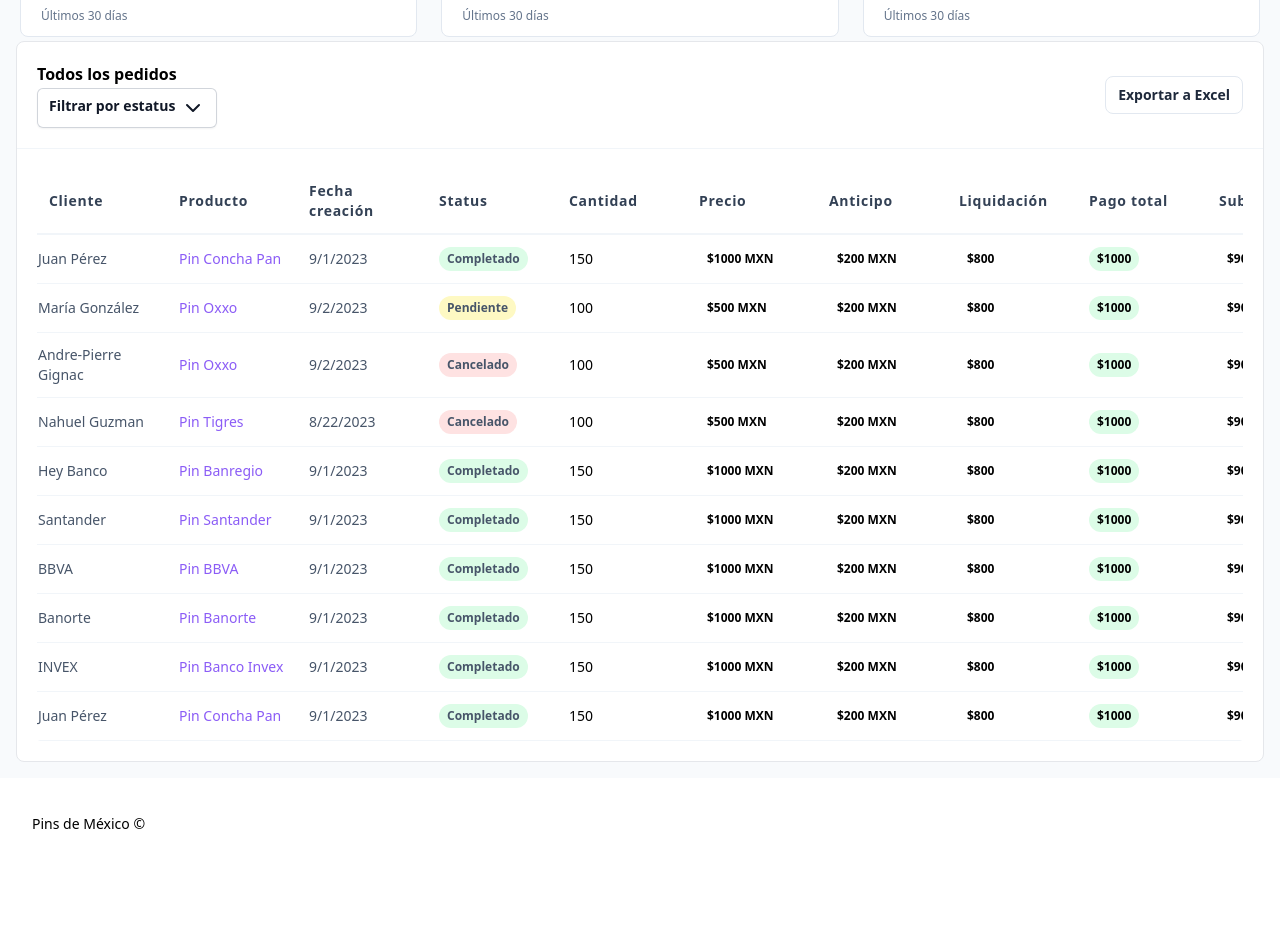
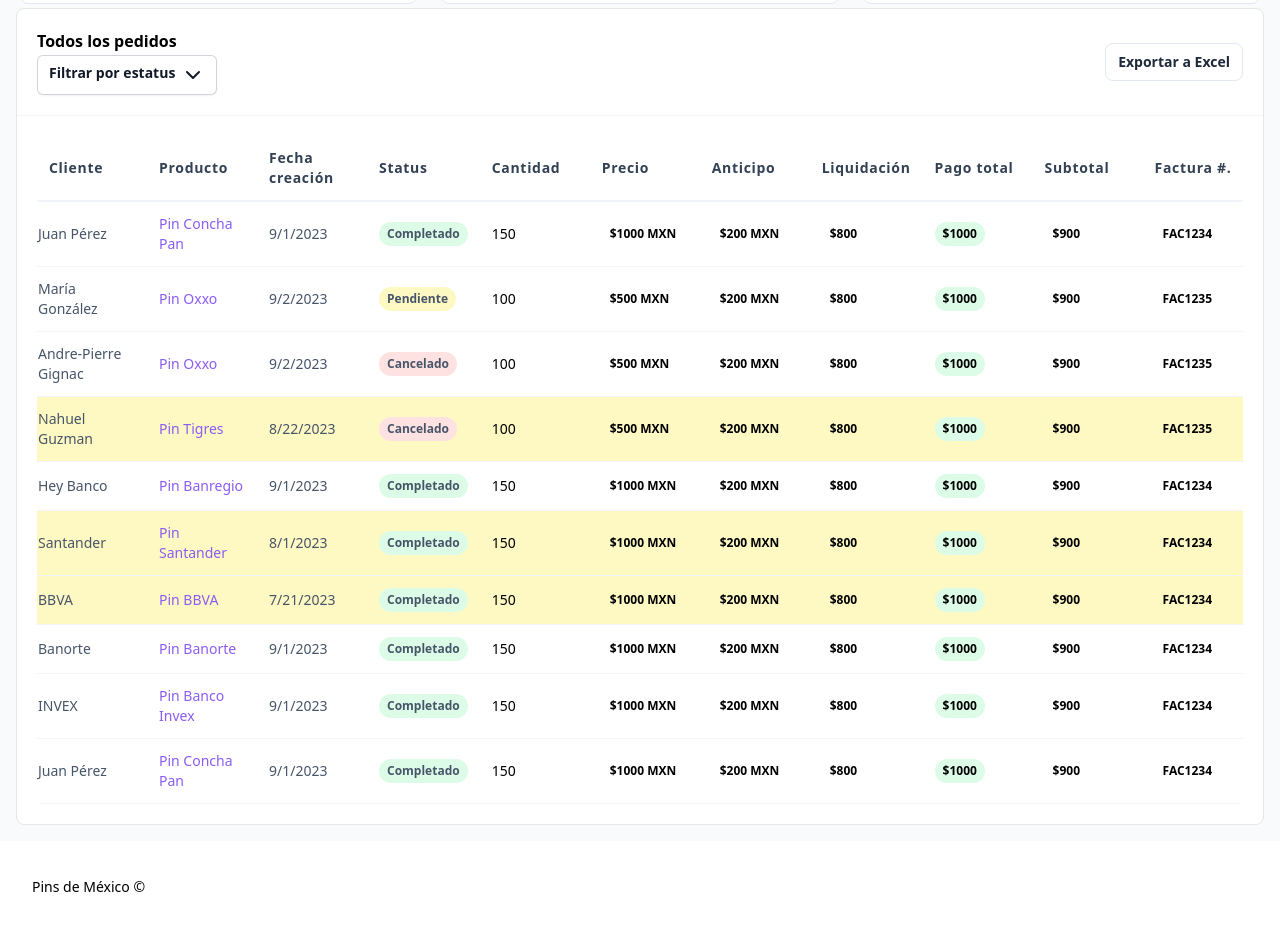
Before and after one commit to dbrab/pins-backup, an Angular app: page /home in a window 1280 px wide. Shown: the part 480-1410 px from the top of the page. Before the commit the page ends 1350 px from the top, so only its background shows below. Built offline with nearby package versions, Linux system fonts and the light colour scheme.

Commit message:
fix overdue calculation

```diff
--- a/src/app/components/home/home.component.html
+++ b/src/app/components/home/home.component.html
@@ -18,7 +18,6 @@
 
         </div> -->
       </div>
-      <hr class="mt-6 lg:mt-8" />
     </div>
     <!-- END Page Heading -->
 
--- a/src/app/components/navbar/navbar.component.html
+++ b/src/app/components/navbar/navbar.component.html
@@ -6,9 +6,9 @@
         <!-- Left Section -->
         <div class="flex items-center space-x-2 lg:space-x-6">
           <!-- Logo -->
-          <a href="javascript:void(0)"
+          <a [routerLink]="['/home']"
             class="group inline-flex items-center space-x-1.5 text-lg font-bold tracking-wide text-slate-900 hover:text-slate-600">
-            <a href="#" class="flex items-center py-2 px-2">
+            <a [routerLink]="['/home']"class="flex items-center py-2 px-2">
               <img src="/assets/images/pins-logo.svg" class="h-12 w-12 mr-2" alt="Logo" />
             </a>
             <span>Pins de México</span>
@@ -17,16 +17,12 @@
 
           <!-- Desktop Navigation -->
           <nav class="hidden items-center gap-1.5 lg:flex">
-            <a [routerLink]="['/home']"
-              class="group flex items-center space-x-2 rounded-lg bg-violet-50 px-2.5 py-1.5 text-sm font-medium text-violet-600">
-              <span>Home</span>
-            </a>
             <a [routerLink]="['/orders']"
               class="group flex items-center space-x-2 rounded-lg bg-violet-50 px-2.5 py-1.5 text-sm font-medium text-violet-600">
               <span>Pedidos</span>
             </a>
             <div
-              class="group-flex items-center justify-center space-x-2 rounded-lg   border border-violet-700 bg-violet-700 px-3 py-2 text-sm font-semibold leading-5 text-white hover:border-violet-600 hover:bg-violet-600 hover:text-white focus:ring focus:ring-violet-400 focus:ring-opacity-50 active:border-violet-700 active:bg-violet-700">
+              class="group-flex items-center justify-center space-x-2 rounded-lg  border border-violet-700 bg-violet-700 px-3 py-2 text-sm font-semibold leading-5 text-white hover:border-violet-600 hover:bg-violet-600 hover:text-white focus:ring focus:ring-violet-400 focus:ring-opacity-50 active:border-violet-700 active:bg-violet-700">
               <span>Nuevo pedido</span>
             </div>
           </nav>
--- a/src/app/components/orders-grid/orders-grid.component.html
+++ b/src/app/components/orders-grid/orders-grid.component.html
@@ -22,11 +22,11 @@
           class="absolute right-0 z-10 mt-2 w-56 origin-top-right rounded-md bg-white shadow-lg ring-1 ring-black ring-opacity-5 focus:outline-none"
           role="menu" aria-orientation="vertical" aria-labelledby="menu-button" tabindex="-1">
           <div class="py-1" role="none">
-            <a class="text-gray-700 block px-4 py-2 text-sm" role="menuitem" tabindex="-1"
+            <a (click)="onclickStatus('Completado')" class="text-gray-700 block px-4 py-2 text-sm" role="menuitem" tabindex="-1"
               id="menu-item-0">Completado</a>
-            <a class="text-gray-700 block px-4 py-2 text-sm" role="menuitem" tabindex="-1"
+            <a (click)="onclickStatus('Pendiente')" class="text-gray-700 block px-4 py-2 text-sm" role="menuitem" tabindex="-1"
               id="menu-item-0">Pendiente</a>
-            <a class="text-gray-700 block px-4 py-2 text-sm" role="menuitem" tabindex="-1"
+            <a (click)="onclickStatus('Cancelado')" class="text-gray-700 block px-4 py-2 text-sm" role="menuitem" tabindex="-1"
               id="menu-item-0">Cancelado</a>
           </div>
         </div>
@@ -45,7 +45,7 @@
         <thead>
           <tr class="border-b-2 border-slate-100">
             <ng-container *ngFor="let colName of columnsNames">
-              <th class="min-w-[130px] py-3 px-3 text-left text-sm font-semibold tracking-wider text-slate-700">
+              <th class="min-w-[110px] py-3 px-3 text-left text-sm font-semibold tracking-wider text-slate-700">
                 {{ colName }}
               </th>
             </ng-container>
@@ -53,7 +53,7 @@
         </thead>
         <tbody>
           <ng-container *ngFor="let order of orders">
-            <tr class="border-b border-slate-100" [ngClass]="{'bg-yellow-400': order.isOverdue}">
+            <tr class="border-b border-slate-100" [ngClass]="{'bg-yellow-100': order.isOverdue}">
               <td class="py-3 pr-3 text-left text-slate-600">
                 {{order.nombreCliente}}
               </td>
--- a/src/app/components/orders-grid/orders-grid.component.ts
+++ b/src/app/components/orders-grid/orders-grid.component.ts
@@ -4,19 +4,32 @@
 @Component({
   selector: 'app-orders-grid',
   templateUrl: './orders-grid.component.html',
-  styleUrls: ['./orders-grid.component.css']
+  styleUrls: ['./orders-grid.component.css'],
 })
 export class OrdersGridComponent implements OnInit {
   orders: Order[] = [];
-  columnsNames: string[] = ['Cliente', 'Producto', 'Fecha creación', 'Status', 'Cantidad', 'Precio', 'Anticipo', 'Liquidación', 'Pago total', 'Subtotal', 'Factura #.', 'Capturado por'];
+  columnsNames: string[] = [
+    'Cliente',
+    'Producto',
+    'Fecha creación',
+    'Status',
+    'Cantidad',
+    'Precio',
+    'Anticipo',
+    'Liquidación',
+    'Pago total',
+    'Subtotal',
+    'Factura #.',
+    'Capturado por',
+  ];
   public dropdownOpen = false;
 
-  constructor() {
-    this.setIsOverdue();
-  }
+  constructor() {}
   ngOnInit(): void {
     this.orders = this.getOrders();
-    this.setIsOverdue();
+    this.orders.forEach((order) => {
+      this.calculateOverdue(order);
+    });
   }
   onclickExport() {
     const ws: XLSX.WorkSheet = XLSX.utils.json_to_sheet(this.orders);
@@ -24,11 +37,19 @@
     XLSX.utils.book_append_sheet(wb, ws, 'Sheet1');
     XLSX.writeFile(wb, 'Ordenes al dia.xlsx');
   }
-  setIsOverdue() {
-    console.log(new Date())
-    this.orders.forEach((order) => {
-      order.isOverdue = new Date(order.fechaPedido) > new Date();
-    })
+  calculateOverdue(order: Order) {
+    const today = new Date().getTime();
+    const fechaPedidoDate = new Date(order.fechaPedido).getTime();
+    const diffInMs = today - fechaPedidoDate;
+    const diffInDays = diffInMs / (1000 * 60 * 60 * 24);
+
+    if (diffInDays >= 7) {
+      order.isOverdue = true;
+    }
+  }
+  onclickStatus(status: string){
+
+    this.orders = this.orders.filter( x=> x.status === status)
   }
 
   getOrders(): any[] {
@@ -106,7 +127,7 @@
       {
         nombreCliente: 'Santander',
         nombreProducto: 'Pin Santander',
-        fechaPedido: new Date('2023-09-01').toLocaleDateString(),
+        fechaPedido: new Date('2023-08-01').toLocaleDateString(),
         cantidad: 150,
         precio: 1000,
         anticipo: 200,
@@ -120,7 +141,7 @@
       {
         nombreCliente: 'BBVA',
         nombreProducto: 'Pin BBVA',
-        fechaPedido: new Date('2023-09-01').toLocaleDateString(),
+        fechaPedido: new Date('2023-07-21').toLocaleDateString(),
         cantidad: 150,
         precio: 1000,
         anticipo: 200,
--- a/tsconfig.json
+++ b/tsconfig.json
@@ -5,7 +5,7 @@
     "baseUrl": "./",
     "outDir": "./dist/out-tsc",
     "forceConsistentCasingInFileNames": true,
-    "strict": true,
+    "strict": false,
     "noImplicitOverride": true,
     "noPropertyAccessFromIndexSignature": true,
     "noImplicitReturns": true,
```
